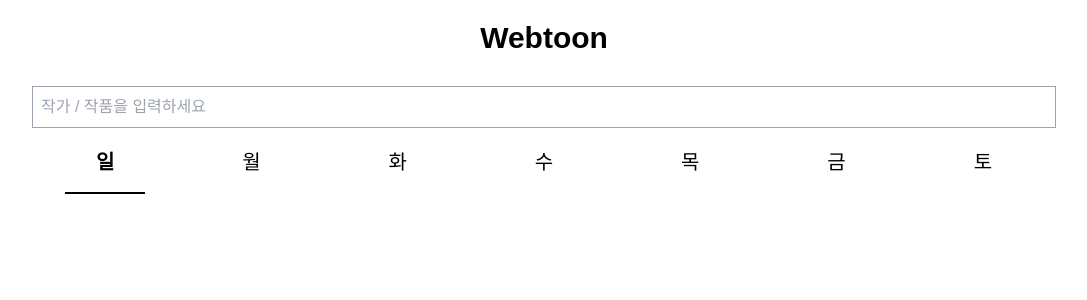
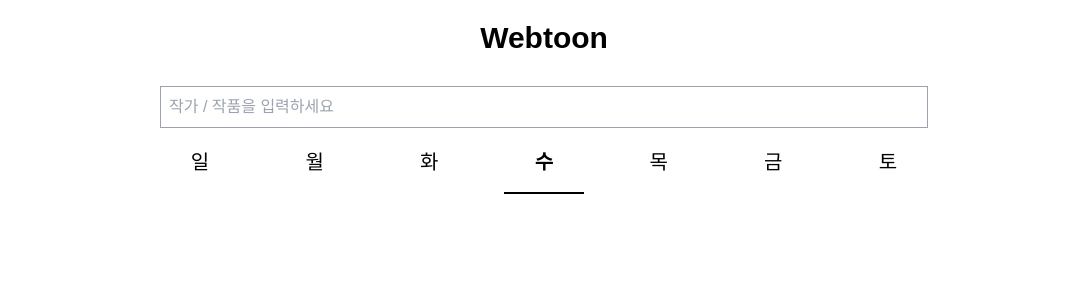
Before and after one commit to crewd/webtoon, a React (Create React App) app: page / in a window 1280 px wide. Shown: the top 300 px of the page, without its empty margins (96-1183 px from the left). Built offline with nearby package versions, Linux system fonts and the light colour scheme.

Commit message:
Add border to today tab

```diff
--- a/src/components/AppLayout.tsx
+++ b/src/components/AppLayout.tsx
@@ -3,7 +3,7 @@
 const AppLayout: React.FC<React.PropsWithChildren> = ({ children }) => {
   return (
     <div className="flex flex-col items-center">
-      <header className="pt-[20px] pb-[20px] lg:w-[1024px] w-full flex flex-col items-center bg-white">
+      <header className="pt-[20px] pb-[20px] md:w-[768px] w-full flex flex-col items-center bg-white">
         <span className="text-center mb-[30px] w-full">
           <h1 className="text-3xl font-bold">Webtoon</h1>
         </span>
@@ -13,7 +13,7 @@
         />
       </header>
       <main className="w-full flex justify-center">
-        <div className="lg:w-[1024px] w-full">{children}</div>
+        <div className="md:w-[768px] w-full">{children}</div>
       </main>
     </div>
   );
--- a/src/components/WeekList.tsx
+++ b/src/components/WeekList.tsx
@@ -1,15 +1,20 @@
-import React, { useState } from "react";
+import React, { useEffect, useState } from "react";
 
 const WeekList: React.FC = () => {
   const [tab, setTab] = useState<number>(0);
+  const today = new Date();
   const week: string[] = ["일", "월", "화", "수", "목", "금", "토"];
 
   const selectMenuHandler = (index: number) => {
     setTab(index);
   };
 
+  useEffect(() => {
+    setTab(today.getDay());
+  }, []);
+
   return (
-    <ul className="flex flex-row justify-around text-xl text-center">
+    <ul className="flex flex-row justify-between text-xl text-center">
       {week.map((day, index) => (
         <li
           className={
```
